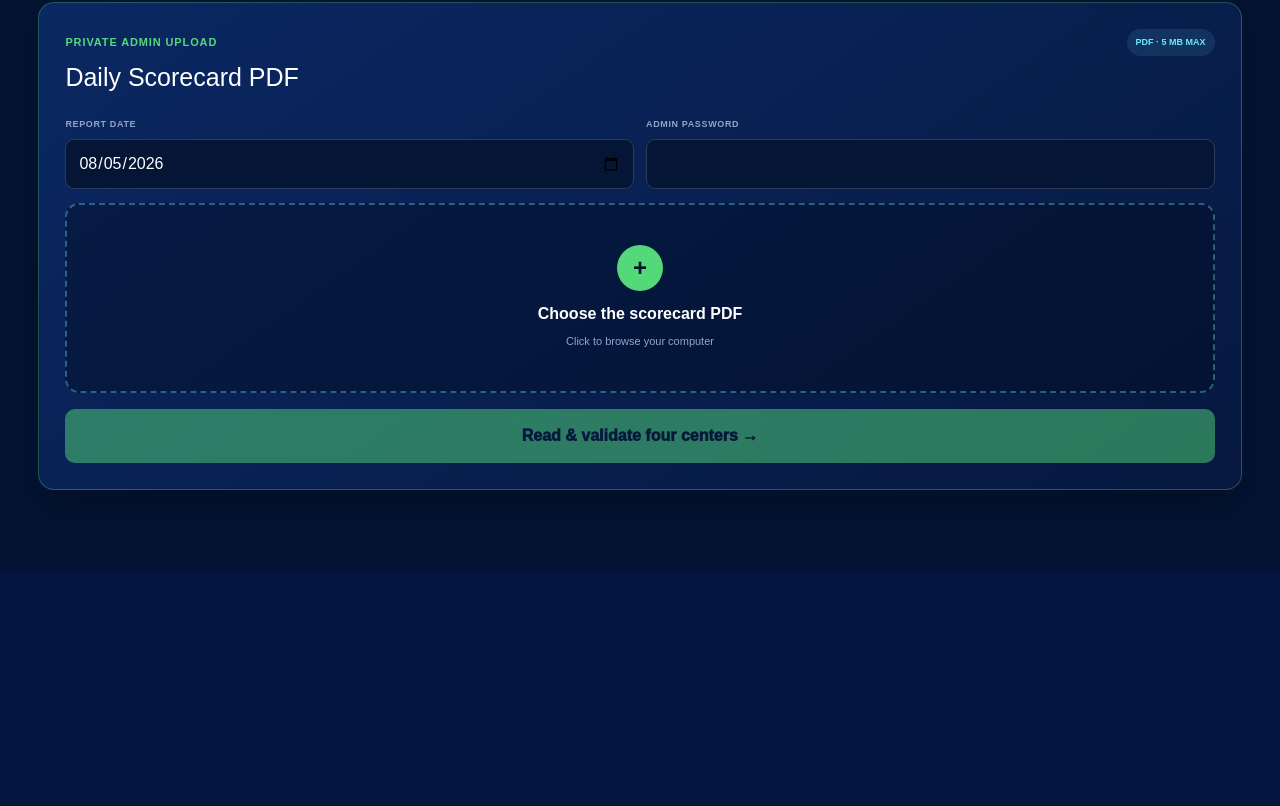
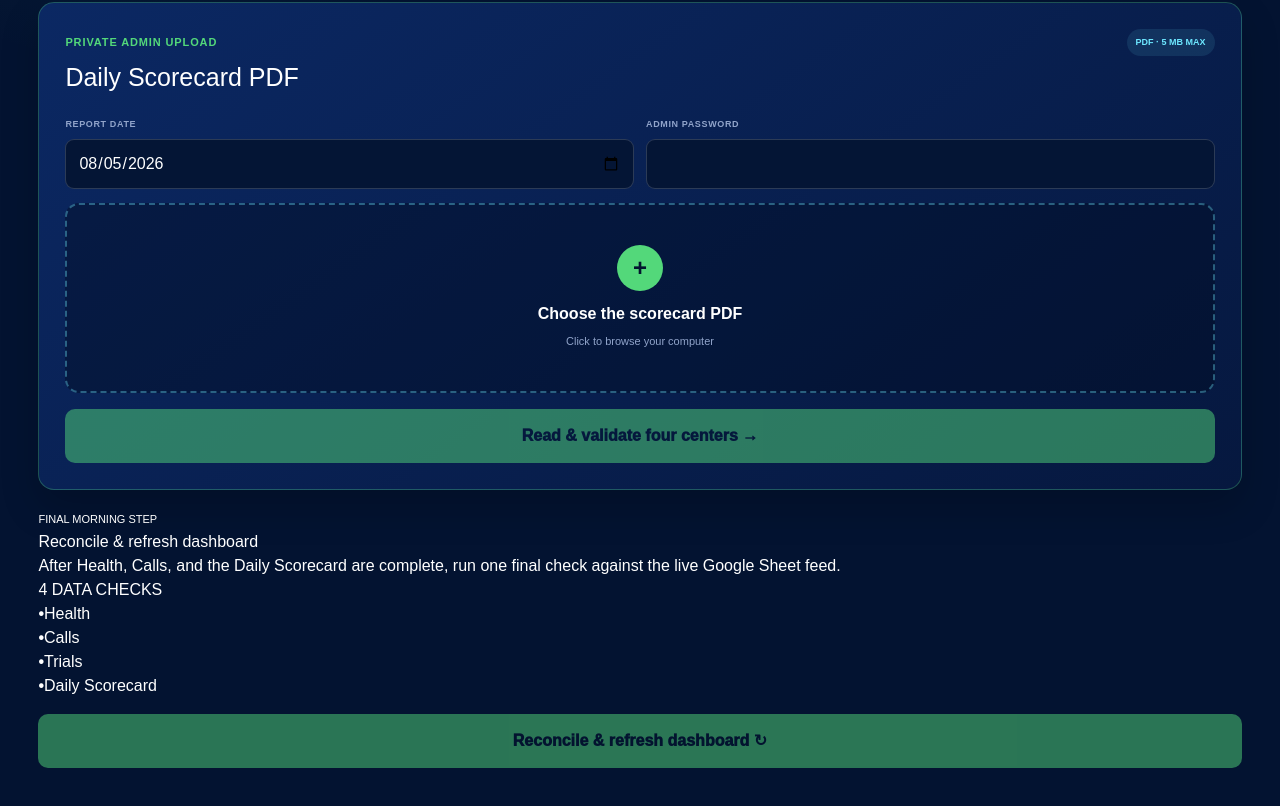
Before and after one commit to evieelizabeth11-code/kidstrong-regional-dashboard, a Next.js app: page /admin/scorecard in a window 1280 px wide. Shown: the part 505-1311 px from the top of the page. Before the commit the page ends 1075 px from the top, so only its background shows below. Built offline with nearby package versions, Linux system fonts and the light colour scheme.

Commit message:
Add reconcile and refresh controls

```diff
--- a/app/admin/scorecard/ScorecardUploader.tsx
+++ b/app/admin/scorecard/ScorecardUploader.tsx
@@ -32,6 +32,13 @@ type Preview = {
   rows: ScorecardRow[];
 };
 
+type Reconciliation = {
+  reportDate: string;
+  checkedAt: string;
+  centersChecked: number;
+  checks: { health: boolean; calls: boolean; trials: boolean; scorecard: boolean };
+};
+
 const today = () => {
   const date = new Date();
   const offset = date.getTimezoneOffset();
@@ -47,6 +54,9 @@ export default function ScorecardUploader() {
   const [busy, setBusy] = useState(false);
   const [message, setMessage] = useState("");
   const [complete, setComplete] = useState(false);
+  const [reconciling, setReconciling] = useState(false);
+  const [reconciliation, setReconciliation] = useState<Reconciliation | null>(null);
+  const [reconcileMessage, setReconcileMessage] = useState("");
 
   useEffect(() => {
     fetch("/api/scorecard", { cache: "no-store" })
@@ -95,6 +105,22 @@ export default function ScorecardUploader() {
     setPreview({ ...preview, rows });
   };
 
+  const reconcile = async () => {
+    if (!password) return setReconcileMessage("Enter the admin password above first.");
+    setReconciling(true); setReconcileMessage(""); setReconciliation(null);
+    const form = new FormData();
+    form.set("password", password);
+    try {
+      const response = await fetch("/api/reconcile", { method: "POST", body: form, cache: "no-store" });
+      const result = await response.json();
+      if (!response.ok || !result.ok) throw new Error(result.error || "The dashboard could not be reconciled.");
+      setReconciliation(result);
+      setReconcileMessage("Dashboard reconciled successfully. The live site is reading the latest sheet data.");
+    } catch (error) {
+      setReconcileMessage(error instanceof Error ? error.message : "The dashboard could not be reconciled.");
+    } finally { setReconciling(false); }
+  };
+
   return <section className="scorecard-workflow">
     {ready === false && <div className="setup-banner"><strong>ONE-TIME CONNECTION NEEDED</strong><span>The upload page is built, but its private Google connection still needs to be activated.</span></div>}
     <div className="workflow-steps" aria-label="Upload steps">
@@ -136,5 +162,22 @@ export default function ScorecardUploader() {
       <button className="primary-admin-button approve" disabled={busy || complete} onClick={approve}>{complete ? "Dashboard updated ✓" : busy ? "Updating dashboard…" : "Approve & update dashboard →"}</button>
     </div>}
     {message && <p className={`admin-message ${complete ? "success" : ""}`} role="status">{message}</p>}
+
+    <div className="reconcile-card">
+      <div className="reconcile-heading">
+        <div><small>FINAL MORNING STEP</small><h2>Reconcile &amp; refresh dashboard</h2><p>After Health, Calls, and the Daily Scorecard are complete, run one final check against the live Google Sheet feed.</p></div>
+        <span>{reconciliation ? "READY ✓" : "4 DATA CHECKS"}</span>
+      </div>
+      <div className="reconcile-checks" aria-label="Reconciliation checks">
+        {(["health", "calls", "trials", "scorecard"] as const).map((check) => <div className={reconciliation?.checks[check] ? "passed" : ""} key={check}>
+          <b>{reconciliation?.checks[check] ? "✓" : "•"}</b><span>{check === "scorecard" ? "Daily Scorecard" : check[0].toUpperCase() + check.slice(1)}</span>
+        </div>)}
+      </div>
+      <button className="primary-admin-button reconcile-button" disabled={reconciling || ready === false} onClick={reconcile}>
+        {reconciling ? "Reconciling four centers…" : reconciliation ? "Reconcile again ↻" : "Reconcile & refresh dashboard ↻"}
+      </button>
+      {reconcileMessage && <p className={`admin-message ${reconciliation ? "success" : ""}`} role="status">{reconcileMessage}</p>}
+      {reconciliation && <div className="reconcile-confirmation"><strong>{reconciliation.centersChecked} centers confirmed</strong><span>Report date {reconciliation.reportDate} · Checked {new Date(reconciliation.checkedAt).toLocaleTimeString([], { hour: "numeric", minute: "2-digit" })}</span><a href={`/?refresh=${Date.now()}`}>Open refreshed dashboard →</a></div>}
+    </div>
   </section>;
 }
```
